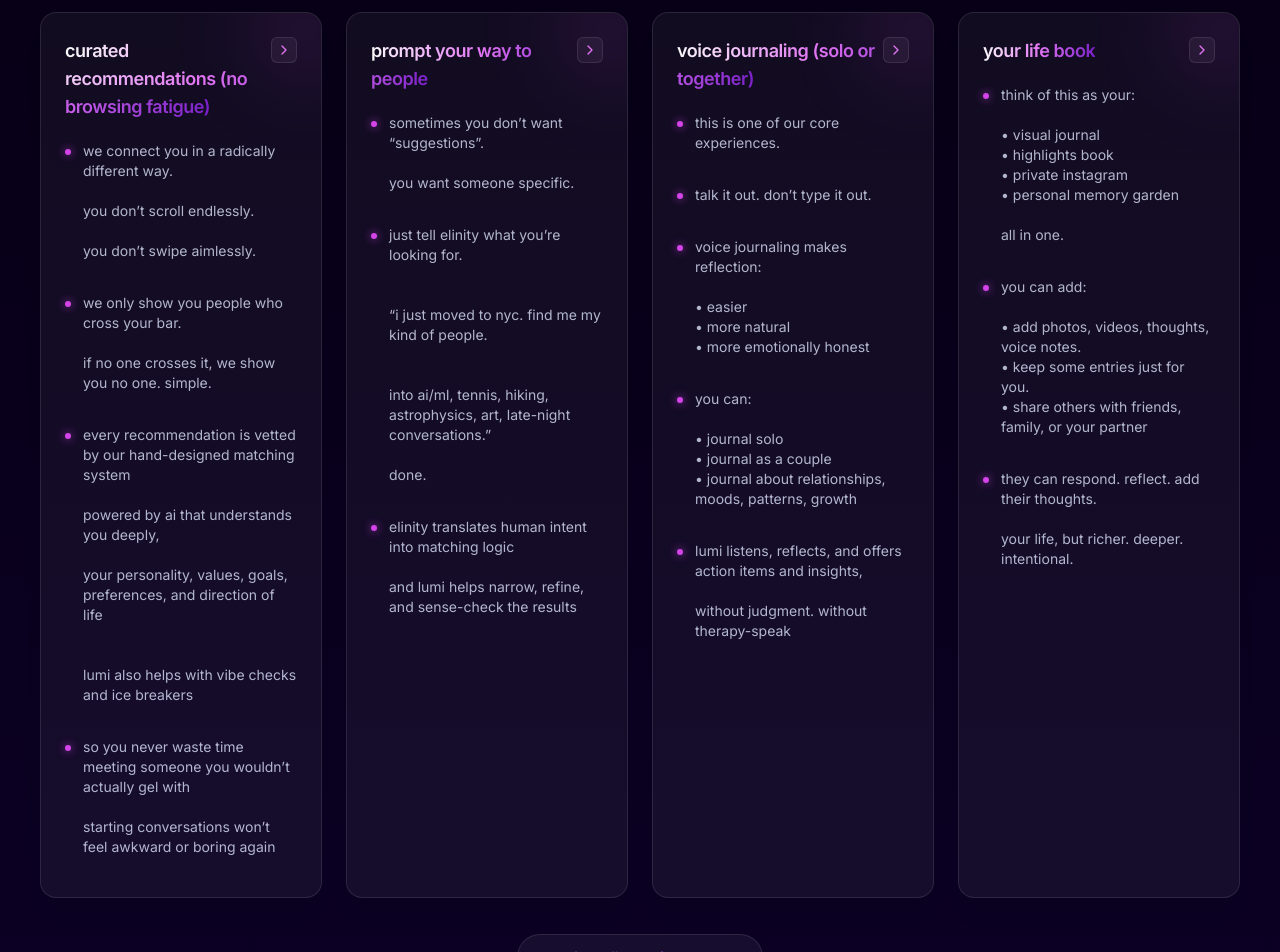
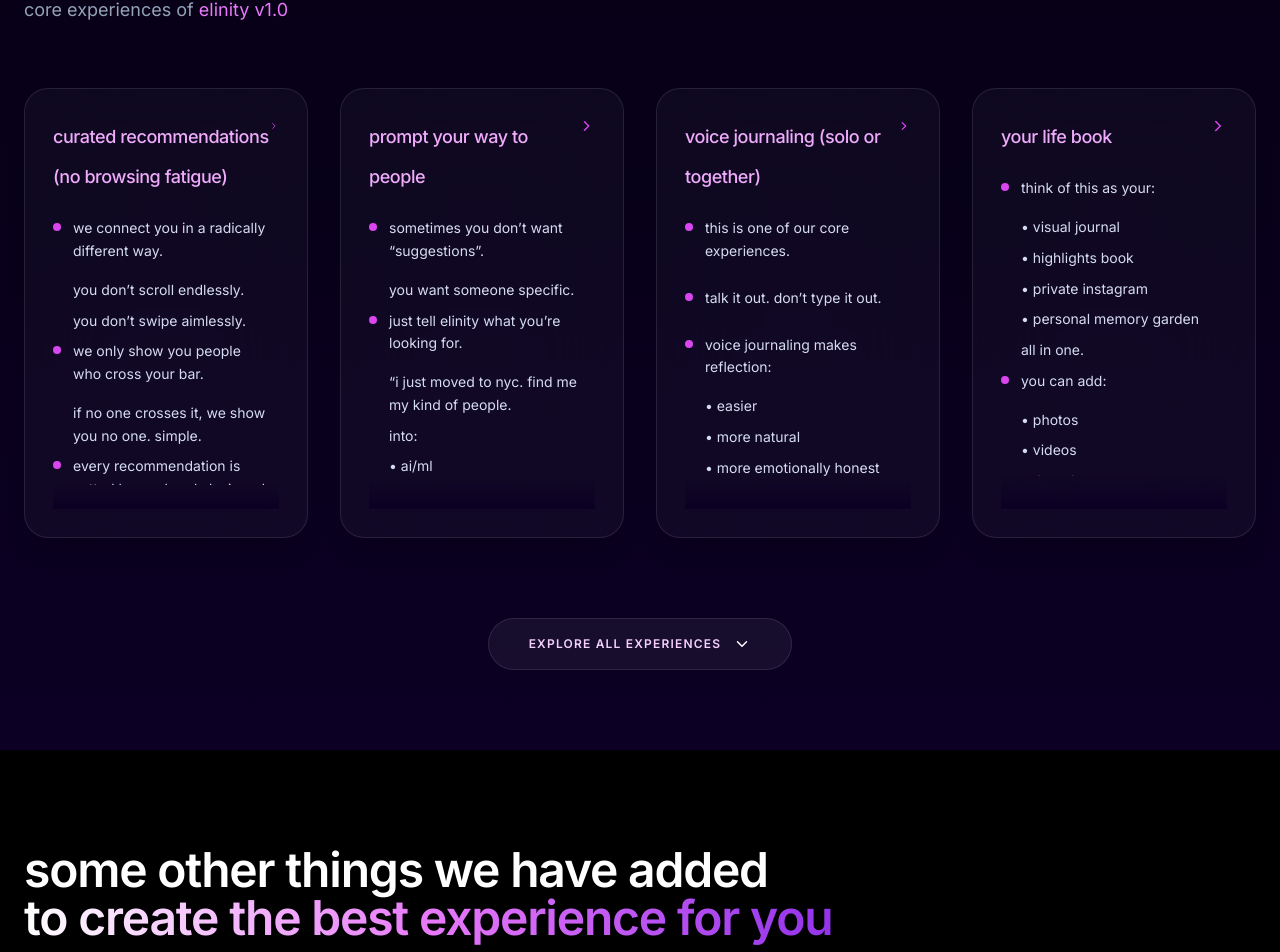
Before and after one commit to sudharsan-051006/elinity, a React (Vite) app: page / in a window 1280 px wide. Shown: the part 1990-2942 px from the top of the page. Built offline with nearby package versions, Linux system fonts and the light colour scheme; a web font is replaced by a local one.

Commit message:
updated features

```diff
--- a/src/components/Features.tsx
+++ b/src/components/Features.tsx
@@ -1,50 +1,21 @@
-import { useState, useEffect, useRef } from 'react';
+import React, { useState, useEffect, useRef } from 'react';
 import { ChevronRight, ChevronDown, ChevronUp } from 'lucide-react';
 
 export default function FeaturesPage() {
-
   const backgroundGradient = {
     background: 'linear-gradient(to bottom, #060014, #0c0024)',
   };
 
   const [isExpanded, setIsExpanded] = useState(false);
-  const [animateNew, setAnimateNew] = useState(false);
 
-  // animate newly opened cards
-  useEffect(() => {
-    if (isExpanded) {
-      setAnimateNew(false);
-      setTimeout(() => setAnimateNew(true), 120);
-    }
-  }, [isExpanded]);
-
-  // individual card component with scroll trigger
-  const AnimatedCard = ({ children, index, isNew }) => {
+  const AnimatedCard = ({ children, index }) => {
     const ref = useRef(null);
     const [show, setShow] = useState(false);
 
     useEffect(() => {
-  let lastScrollY = window.scrollY;
-
       const observer = new IntersectionObserver(
-    ([entry]) => {
-      const currentScrollY = window.scrollY;
-      const scrollingDown = currentScrollY > lastScrollY;
-
-      lastScrollY = currentScrollY;
-
-      if (entry.isIntersecting && scrollingDown) {
-        setShow(true);      // animate when scrolling down
-      }
-
-      if (!entry.isIntersecting) {
-        setShow(false);     // reset when leaving viewport
-      }
-    },
-    {
-      threshold: 0.25,
-      rootMargin: "0px 0px -20% 0px"
-    }
+        ([entry]) => setShow(entry.isIntersecting),
+        { threshold: 0.1 }
       );
 
       if (ref.current) observer.observe(ref.current);
@@ -55,10 +26,9 @@ useEffect(() => {
       <div
         ref={ref}
         style={{
-  opacity:show ? 1 : 0.98,
+          opacity: show ? 1 : 0,
           transform: show ? "translateY(0px)" : "translateY(20px)",
-  transition: `transform 0.7s cubic-bezier(.23,1,.32,1) ${index * 0.06}s`,
-  willChange: "transform"
+          transition: `all 0.6s ease ${index * 0.05}s`,
         }}
       >
         {children}
@@ -73,232 +43,275 @@ useEffect(() => {
 `we connect you in a radically different way.
 
 you don’t scroll endlessly.
+you don’t swipe aimlessly.`,
 
-you don’t swipe aimlessly. \n `,
 `we only show you people who cross your bar.
 
-if no one crosses it, we show you no one. simple.\n`,
-`every recommendation is vetted by our hand-designed matching system
+if no one crosses it, we show you no one. simple.`,
 
-powered by ai that understands you deeply,
+`every recommendation is vetted by our hand-designed matching system.
 
-your personality, values, goals, preferences, and direction of life\n
+powered by ai that understands you deeply:
+• your personality
+• your values
+• your goals
+• your preferences
+• your direction of life
 
-lumi also helps with vibe checks and ice breakers\n`,
-`so you never waste time meeting someone you wouldn’t actually gel with
+lumi also helps with vibe checks and ice breakers.`,
 
-starting conversations won’t feel awkward or boring again`,
+`so you never waste time meeting someone you wouldn’t actually gel with.
+
+starting conversations won’t feel awkward or boring again.`
     ]
   },
+
   {
     title: 'prompt your way to people',
     features: [
 `sometimes you don’t want “suggestions”.
 
 you want someone specific.`,
-`just tell elinity what you’re looking for.\n
 
-“i just moved to nyc. find me my kind of people. \n
+`just tell elinity what you’re looking for.
 
-into ai/ml, tennis, hiking, astrophysics, art, late-night conversations.”
+“i just moved to nyc. find me my kind of people.
 
-done. \n`,
-`elinity translates human intent into matching logic
+into:
+• ai/ml
+• tennis
+• hiking
+• astrophysics
+• art
+• late-night conversations.”
 
-and lumi helps narrow, refine, and sense-check the results`
+done.`,
+
+`elinity translates human intent into matching logic.
+
+lumi helps narrow, refine, and sense-check the results.`
     ]
   },
+
   {
     title: 'voice journaling (solo or together)',
     features: [
 `this is one of our core experiences.`,
+
 `talk it out. don’t type it out.`,
+
 `voice journaling makes reflection:
-
 • easier
 • more natural
 • more emotionally honest`,
+
 `you can:
-
 • journal solo
 • journal as a couple
 • journal about relationships, moods, patterns, growth`,
-`lumi listens, reflects, and offers action items and insights,
 
-without judgment. without therapy-speak`
+`lumi listens, reflects, and offers action items and insights.
+
+without judgment. without therapy-speak.`
     ]
   },
+
   {
     title: 'your life book',
     features: [
 `think of this as your:
-
 • visual journal
 • highlights book
 • private instagram
 • personal memory garden
 
 all in one.`,
+
 `you can add:
+• photos
+• videos
+• thoughts
+• voice notes
 
-• add photos, videos, thoughts, voice notes.
-• keep some entries just for you.
+• keep some entries just for you
 • share others with friends, family, or your partner`,
-`they can respond. reflect. add their thoughts.
+
+`they can respond, reflect, and add their thoughts.
 
 your life, but richer. deeper. intentional.`
     ]
   },
+
   {
     title: 'connection games (yes, actually good ones)',
     features: [
 `connection doesn’t have to be serious all the time.
 
-it can be playful. curious. surprising.`,
+it can be playful, curious, surprising.`,
+
 `we’ve built a growing suite of connection games:
+• some deep and long-form
+• some light and funny
+• some for self-exploration
+• some for couples
+• some for friendships and families`,
 
-• some deep and long-form.
-• some light and funny.
-• some for self-exploration.
-• some for couples.
-• some for friendships and families.`,
 `they’re designed to create:
-
-• laughter.
-• emotional closeness.
-• unexpected conversations.
-• real moments.`
+• laughter
+• emotional closeness
+• unexpected conversations
+• real moments`
     ]
   },
+
   {
     title: 'relationship home (your relationship os)',
     features: [
 `this is where everything comes together.`,
+
 `your relationship home includes:
-
-• streaks and gentle nudges.
-• reminders and rituals.
-• daily relationship cards.
-• shared life book.
-• connection games.
+• streaks and gentle nudges
+• reminders and rituals
+• daily relationship cards
+• shared life book
+• connection games
 • skill-building sessions
-• prompt-based experiences, like couples visualization.
+• prompt-based experiences (like couples visualization)
 
 it’s a living space for your relationships.`
     ]
   },
+
   {
     title: 'skill learning + growth sessions',
     features: [
 `relationships are deepened with skills and skills can be learned.`,
-`lumi currently offers 90 guided skill modules with more already on the way.`,
+
+`lumi currently offers 90 guided skill modules, with more on the way.`,
+
 `these help you build skills like:
+• listening
+• emotional awareness
+• boundaries
+• communication
+• intimacy
+• self-understanding
+• resilience`,
 
-• listening.
-• emotional awareness.
-• boundaries.
-• communication.
-• intimacy.
-• self-understanding.
-• resilience.`,
-`sessions adapt to you over time and evolve as you do`
+`sessions adapt to you over time and evolve as you do.`
     ]
   },
+
   {
     title: 'matching beyond romance',
     features: [
-`elinity isn’t just for love..`,
+`elinity isn’t just for love.`,
+
 `we offer high-quality curated matching for:
+• leisure
+• travel
+• hobbies
+• friendships
+• collaborations
+• passion projects
+• creative projects`,
 
-• leisure, travel, hobbies and friendships.
-• collaborations, passion projects and creative projects.`,
-`each with different matching logic
+`each uses different matching logic.
 
-because there is so much flavour and richness we can add with platonic relationships.`
+because there is so much flavour and richness in platonic relationships.`
     ]
   }
 ];
 
   const visibleCards = isExpanded ? featureCards : featureCards.slice(0, 4);
 
+const renderFeatureBlock = (text, idx) => {
+  const lines = text.split('\n').filter(l => l.trim() !== "");
+
   return (
-    <div style={backgroundGradient} className="min-h-screen text-white lowercase px-4 sm:px-6 md:px-10 py-0">
+    <div key={idx} className="flex gap-3">
+
+      {/* Dot */}
+      <div className="mt-[6px] w-2 h-2 rounded-full bg-fuchsia-500 shrink-0" />
+
+      {/* Text block */}
+      <div className="space-y-2">
+        {lines.map((line, i) => (
+          <p
+            key={i}
+            className={`text-sm leading-relaxed font-light ${
+              i === 0
+                ? "text-indigo-100/95"
+                : "text-indigo-100/95"
+            }`}
+          >
+            {line.trim()}
+          </p>
+        ))}
+      </div>
+    </div>
+  );
+};
+
+  return (
+    <div style={backgroundGradient} className="min-h-screen text-white px-6 py-20">
       <div className="max-w-[1400px] mx-auto">
 
-        {/* header */}
-        <div className="mb-14 flex flex-col gap-6 text-center lg:text-left">
-          <div className="space-y-4">
-            <h1 className="text-3xl sm:text-4xl md:text-5xl lg:text-6xl font-bold tracking-tight leading-tight">
-              <span className="bg-gradient-to-r from-white via-fuchsia-400 to-purple-700 text-transparent bg-clip-text">
+        {/* Header */}
+        <div className="mb-16">
+          <h1 className="text-4xl md:text-6xl font-bold mb-6">
+            <span className="bg-gradient-to-r from-white via-fuchsia-300 to-purple-500 text-transparent bg-clip-text">
               how we help you live your best social life
             </span>
           </h1>
+          <p className="text-slate-400 text-lg">
+            core experiences of <span className="text-fuchsia-400">elinity v1.0</span>
+          </p>
+        </div>
 
-            <p className="text-base sm:text-lg md:text-xl text-slate-400 max-w-2xl mx-auto lg:mx-0 font-light">
-              some core experiences, modes, and features of
-              <span className="bg-gradient-to-r from-white via-fuchsia-400 to-purple-700 text-transparent bg-clip-text font-semibold"> elinity v1.0</span>
-            </p>
+        {/* Grid */}
+        <div className="grid grid-cols-1 sm:grid-cols-2 lg:grid-cols-4 gap-8">
+          {visibleCards.map((card, index) => (
+            <AnimatedCard key={index} index={index}>
+              <div className="h-[450px] rounded-3xl border border-white/10 bg-white/[0.03] backdrop-blur-2xl hover:bg-white/[0.06] hover:border-fuchsia-500/40 transition-all duration-500 flex flex-col p-7 shadow-xl">
+
+                <div className="flex justify-between items-start mb-5">
+                  <h2 className="text-[18px]  text-fuchsia-300 lowercase">
+                    {card.title}
+                  </h2>
+                  <ChevronRight size={18} className="text-fuchsia-500" />
+                </div>
+
+                <div className="flex-grow overflow-y-auto pr-2 custom-scrollbar space-y-2">
+                  {card.features.map((feature, fIdx) =>
+                    renderFeatureBlock(feature, fIdx)
+                  )}
+                </div>
+
+                <div className="h-16 bg-gradient-to-t from-[#0c0024] to-transparent pointer-events-none" />
+              </div>
+            </AnimatedCard>
+          ))}
+        </div>
+
+        {/* Button */}
+        <div className="mt-20 flex justify-center">
+          <button
+            onClick={() => setIsExpanded(!isExpanded)}
+            className="flex items-center gap-3 px-10 py-4 rounded-full border border-white/10 bg-white/5 hover:bg-white/10 hover:border-fuchsia-500/50 hover:scale-105 transition-all duration-500"
+          >
+            <span className="text-xs font-bold tracking-widest uppercase text-fuchsia-200">
+              {isExpanded ? 'collapse' : 'explore all experiences'}
+            </span>
+            {isExpanded ? <ChevronUp size={18} /> : <ChevronDown size={18} />}
+          </button>
         </div>
       </div>
 
-        {/* cards */}
-        <div className="grid grid-cols-1 sm:grid-cols-2 lg:grid-cols-4 gap-5 sm:gap-6">
-          {visibleCards.map((card, index) => {
-            const isNew = isExpanded && index >= 4;
-
-            return (
-              <AnimatedCard key={index} index={index} isNew={isNew}>
-                <div className="group relative overflow-hidden rounded-2xl border border-white/10 bg-white/5 backdrop-blur-md p-5 sm:p-6 flex flex-col h-full shadow-xl hover:bg-white/10 hover:border-white/20 transition-all duration-300">
-
-                  <div className="absolute -right-10 -top-10 h-28 w-28 rounded-full bg-fuchsia-500/10 blur-2xl group-hover:bg-fuchsia-500/20 transition-all duration-500" />
-
-                  <div className="flex justify-between items-start mb-5">
-                    <h2 className="text-base sm:text-lg font-bold pr-2 leading-snug">
-                      <span className="bg-gradient-to-r from-white via-fuchsia-400 to-purple-700 text-transparent bg-clip-text">
-                        {card.title}
-                      </span>
-                    </h2>
-
-                    <div className="shrink-0 p-1 rounded-md bg-white/5 border border-white/10">
-                      <ChevronRight size={16} className="text-fuchsia-400 group-hover:translate-x-1 transition" />
-                    </div>
-                  </div>
-
-                  <div className="flex-grow space-y-3 sm:space-y-4">
-                    {card.features.map((feature, featureIndex) => (
-                      <div key={featureIndex} className="flex items-start">
-                        <div className="mr-3 mt-2">
-                          <div className="h-1.5 w-1.5 rounded-full bg-fuchsia-500 shadow-[0_0_8px_rgba(217,70,239,0.8)]"></div>
-                        </div>
-                        <p className="text-xs sm:text-sm text-indigo-100/80 font-light leading-relaxed whitespace-pre-line">
-                          {feature}
-                        </p>
-                      </div>
-                    ))}
-                  </div>
-
-                </div>
-              </AnimatedCard>
-            );
-          })}
-        </div>
-
-        {/* button */}
-        <div className="mt-14 flex justify-center">
-          <button
-            onClick={() => setIsExpanded(!isExpanded)}
-            className="flex items-center gap-2 px-6 sm:px-8 py-3 rounded-full border border-white/10 bg-white/5 backdrop-blur-lg hover:bg-white/10 hover:border-fuchsia-500/40 transition-all duration-300 text-sm font-medium shadow-xl hover:scale-105 active:scale-95"
-          >
-            <span className="bg-gradient-to-r from-white via-fuchsia-400 to-purple-700 text-transparent bg-clip-text">
-                {isExpanded ? 'show less' : 'explore all experiences'}
-            </span>
-            <div className="text-fuchsia-400">
-                {isExpanded ? <ChevronUp size={18} /> : <ChevronDown size={18} />}
-            </div>
-          </button>
-        </div>
-      </div>
-      <br></br>
+      <style dangerouslySetInnerHTML={{ __html: `
+        .custom-scrollbar::-webkit-scrollbar { width: 4px; }
+        .custom-scrollbar::-webkit-scrollbar-thumb { background: rgba(217, 70, 239, 0.3); border-radius: 10px; }
+      `}} />
     </div>
   );
 }
```
Lines whose indentation alone changed are shown as unchanged.
